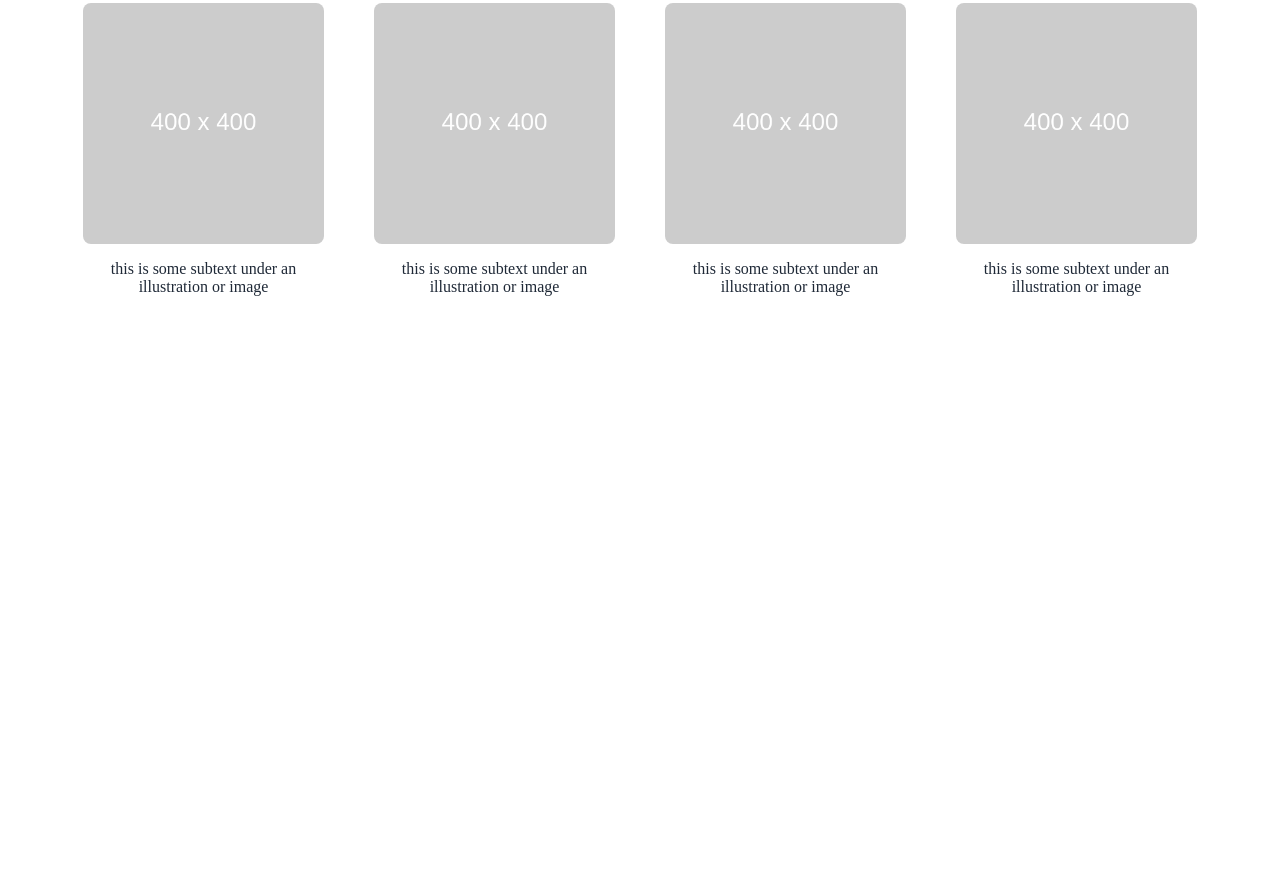
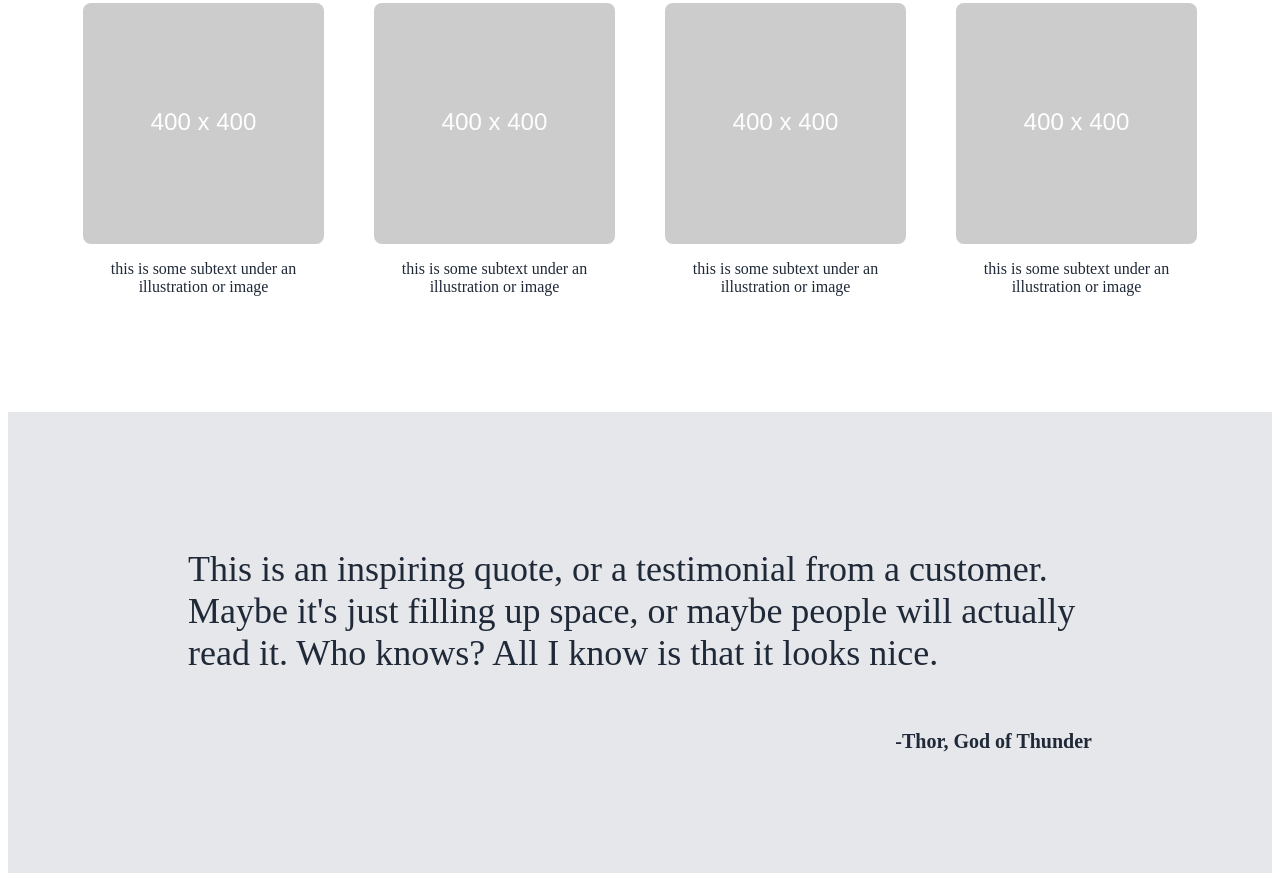
Before and after one commit to clariss4-98/landingPage, a plain HTML site: page index.html in a window 1280 px wide. Shown: the part 790-1671 px from the top of the page. Before the commit the page ends 1210 px from the top, so only its background shows below. Drawn offline with Linux system fonts and the light colour scheme.

Commit message:
Add fourth section

```diff
--- a/index.html
+++ b/index.html
@@ -49,6 +49,10 @@
           </div>
       </div>
     </div>
+    <div class="quote-container">
+      <p class="quote">This is an inspiring quote, or a testimonial from a customer. Maybe it's just filling up space, or maybe people will actually read it. Who knows? All I know is that it looks nice.</p>
+      <p class="author">-Thor, God of Thunder</p>
+    </div>
 
   </body>
 </html>
--- a/style.css
+++ b/style.css
@@ -123,3 +123,26 @@ button{
 .rounded{
     border-radius: 8px;
 }
+
+/* fourth block */
+
+.quote-container{
+    display:flex;
+    flex-direction: column;
+    padding-left: 180px;
+    padding-right: 180px;
+    padding-bottom: 100px;
+    padding-top: 100px;
+    background-color: #E5E7EB;
+}
+.quote{
+    font-size: 36px;
+    font-style: light italic;
+    color:#1F2937
+}
+.author{
+    font-weight: bold;
+    color:#1F2937;
+    font-size: 20px;
+    align-self: flex-end;
+}
```
